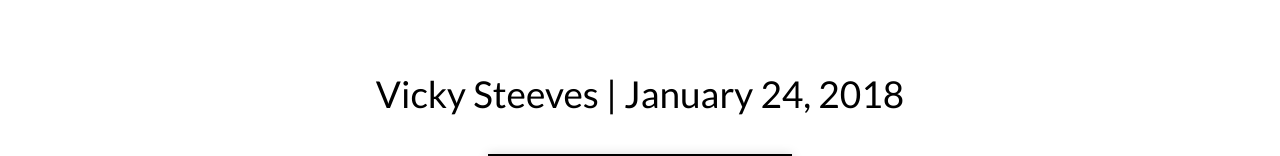
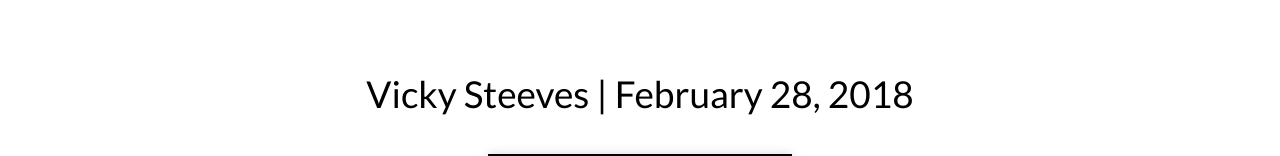
Before and after one commit to NYU-DataServices/Intro-Git-GitHub, a plain HTML site: page index.html in a window 1280 px wide. Shown: the part 208-364 px from the top of the page. Drawn offline with nearby package versions, Linux system fonts and the light colour scheme; files that its build step writes are made by us from their sources; files whose address does not match are found by name; a web font is replaced by a local one.

Commit message:
updated date

```diff
--- a/index.html
+++ b/index.html
@@ -27,7 +27,7 @@
 				<section>
 					<h2>Introduction to <strong><span style="color:#f05033;">Git</span></strong>  & <span style="color:#79dbf2;">GitHub</span></h2><br/>
 
-					<p>Vicky Steeves | January 24, 2018</p>
+					<p>Vicky Steeves | February 28, 2018</p>
 
 					<img src="imgs/dataservices.png" width="30%" height="30%" align="middle"><br/>
 
```
